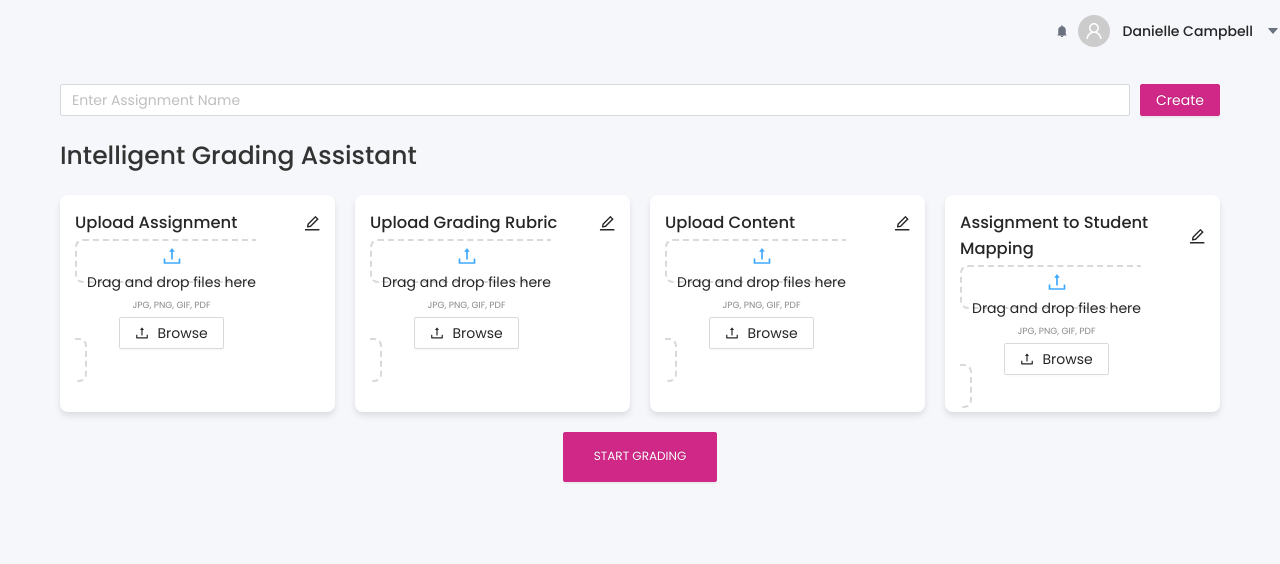
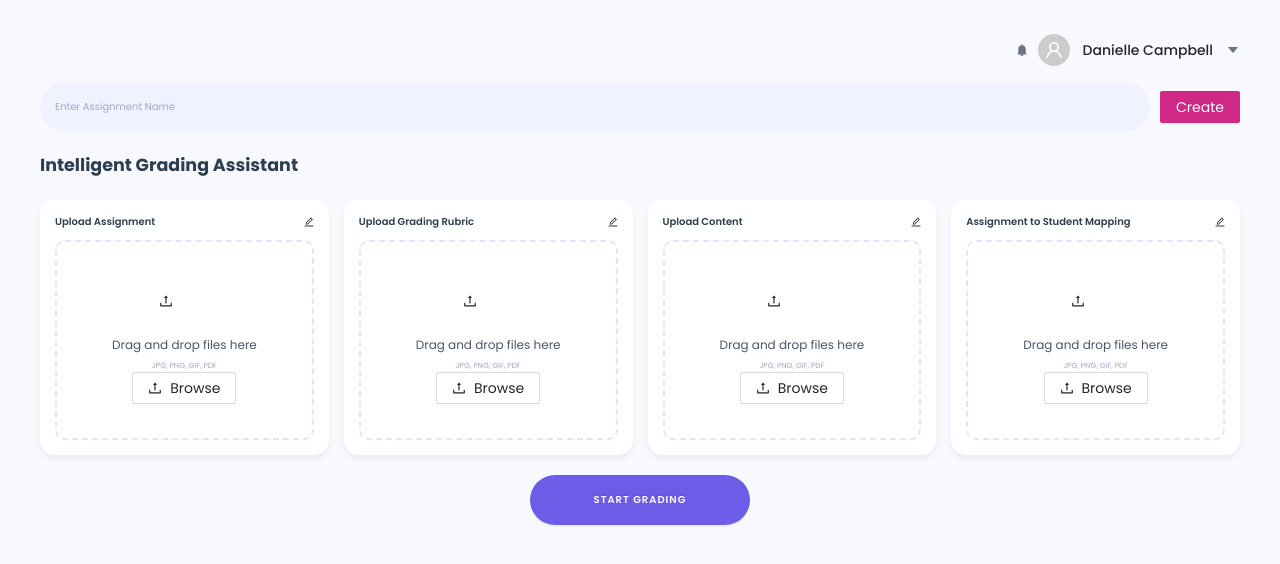
Before and after one commit to gopisuresh-dev2prod/grading-assistant, a React (Create React App) app: page /modify-assignment in a window 1280 px wide. Shown: the top 564 px of the page. Built offline with nearby package versions, Linux system fonts and the light colour scheme; sample sign-in values are in the browser's storage.

Commit message:
update ModifyAssignmentPage.js and ModifyAssignmentPage.scss

```diff
--- a/src/Pages/ModifyAssignmentPage/ModifyAssignmentPage.js
+++ b/src/Pages/ModifyAssignmentPage/ModifyAssignmentPage.js
@@ -30,6 +30,7 @@
 
   const handleStartGrading = () => {
     setIsGrading(true);
+    setGradingComplete(false);
     // Simulate grading process
     setTimeout(() => {
       setIsGrading(false);
--- a/src/Pages/ModifyAssignmentPage/ModifyAssignmentPage.scss
+++ b/src/Pages/ModifyAssignmentPage/ModifyAssignmentPage.scss
@@ -1,92 +1,151 @@
 .modify-assignment-page {
-  background-color: #f5f7fa;
-  height: 100vh;
-overflow: auto;
-  .content-wrapper {
-    max-width: 1200px;
-    margin: 0 auto;
-    padding: 2rem;
-  }
+  background-color: #f8f9ff;
+  min-height: 100vh;
+  padding: 2rem 4rem;
+
 
   .assignment-header {
     display: flex;
-    gap: 1rem;
+    align-items: center;
     margin-bottom: 2rem;
 
     .assignment-name-input {
       flex-grow: 1;
+      margin-right: 1rem;
+      border-radius: 30px;
+      background-color: #f0f3ff;
+      border: none;
+      padding: 0.75rem 1.5rem;
+      font-size: 1rem;
+      height: 50px;
+      width: calc(100% - 120px);
+
+      &::placeholder {
+        color: #a0a8c5;
+      }
+    }
+
+    .create-button {
+      background-color: #6c5ce7;
+      border: none;
+      border-radius: 30px;
+      padding: 0.75rem 2rem;
+      font-size: 1rem;
+      font-weight: 600;
+      height: 50px;
+      width: 110px;
     }
   }
 
   .page-title {
-    font-size: 2.5rem;
-    color: #333;
+    font-size: 1.75rem;
+    color: #2c3e50;
     margin-bottom: 2rem;
+    font-weight: 700;
   }
 
   .upload-grid {
     display: grid;
-    grid-template-columns: repeat(auto-fit, minmax(250px, 1fr));
-    gap: 2rem;
+    grid-template-columns: repeat(4, 1fr);
+    gap: 1.5rem;
     margin-bottom: 2rem;
   }
 
   .upload-card {
     background-color: white;
-    border-radius: 8px;
-    box-shadow: 0 4px 6px rgba(0, 0, 0, 0.1);
+    border-radius: 15px;
+    box-shadow: 0 4px 6px rgba(0, 0, 0, 0.05);
     padding: 1.5rem;
 
     h3 {
+      font-size: 1rem;
+      color: #2c3e50;
       margin-bottom: 1rem;
       display: flex;
       justify-content: space-between;
       align-items: center;
+      font-weight: 600;
+
+      .edit-icon {
+        color: #a0a8c5;
+        font-size: 1.2rem;
+      }
     }
 
     .upload-area {
-      border: 2px dashed #d9d9d9;
-      border-radius: 8px;
-      padding: 1rem;
+      border: 2px dashed #e0e6ff;
+      border-radius: 10px;
+      padding: 2rem 1rem;
       text-align: center;
-      transition: all 0.3s;
+      height: 200px;
+      display: flex;
+      flex-direction: column;
+      justify-content: center;
+      align-items: center;
 
-      &:hover {
-        border-color: #40a9ff;
+      .upload-icon {
+        width: 50px;
+        height: 50px;
+        margin-bottom: 1rem;
       }
 
-      .upload-content {
-        display: flex;
-        flex-direction: column;
-        align-items: center;
-        gap: 0.5rem;
-      }
-
-      .upload-icon {
-        font-size: 2rem;
-        color: #40a9ff;
+      p {
+        margin: 0;
+        color: #4a5568;
+        font-size: 1.2rem;
       }
 
       .file-types {
-        color: #888;
-        font-size: 0.9rem;
+        color: #a0a8c5;
+        font-size: 0.75rem;
+        margin-top: 0.5rem;
+      }
+
+      .upload-buttons {
+        display: flex;
+        gap: 0.5rem;
+        margin-top: 1rem;
+
+        button {
+          background-color: #f0f3ff;
+          color: #6c5ce7;
+          border: none;
+          border-radius: 15px;
+          padding: 0.5rem 1rem;
+          font-size: 6rem;
+          display: flex;
+          align-items: center;
+          gap: 0.3rem;
+
+          &:hover {
+            background-color: #e0e6ff;
+          }
+        }
       }
     }
   }
 
   .start-grading-btn {
     display: block;
-    margin: 2rem auto;
-    padding: 0 3rem;
+    margin: 2rem auto 0;
+    background-color: #6c5ce7;
+    border: none;
+    border-radius: 25px;
+    padding: 0.75rem 3rem;
+    font-size: 1rem;
+    font-weight: 600;
+    text-transform: uppercase;
+    letter-spacing: 1px;
+    width: 220px;
     height: 50px;
-    font-size: 1.2rem;
-  }
 
-  .loading-skeletons {
-    margin-top: 2rem;
-  }
+    &:hover {
+      background-color: #5a4bd1;
+    }
 
-  .evaluation-reports {
-    margin-top: 2rem;
+    &:disabled {
+      background-color: #a0a8c5;
+      cursor: not-allowed;
+    }
   }
 }
```
